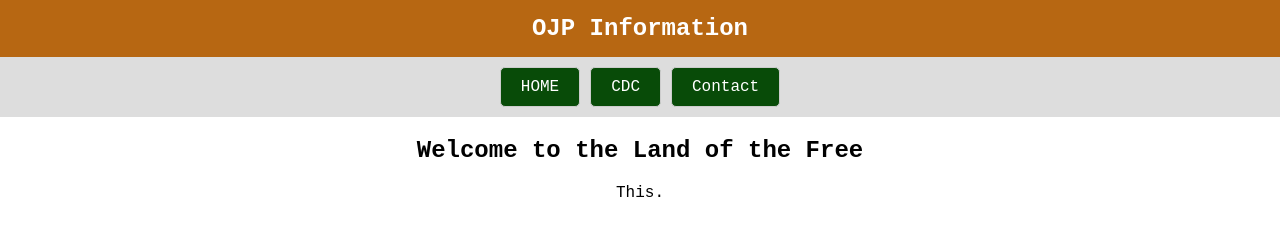
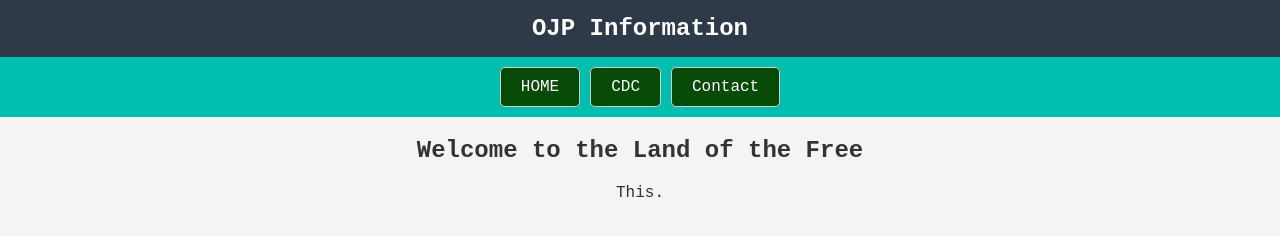
Before and after one commit to vigilant-pancake/land-of-the-free, a plain HTML site: page docs/OJP/ojp_main.html in a window 1280 px wide. Drawn offline with Linux system fonts and the light colour scheme.

Commit message:
Update ojp_main.html

```diff
--- a/docs/OJP/ojp_main.html
+++ b/docs/OJP/ojp_main.html
@@ -1,43 +1,10 @@
 <!DOCTYPE html>
 <html>
 <head>
-    <title>LotF - OJP</title>
-    <style>
-        body {
-            font-family: "Courier New", monospace;
-            margin: 0;
-            padding: 0;
-            text-align: center;
-        }
-        .header {
-            background-color: #b76712;
-            color: white;
-            padding: 15px;
-            font-size: 24px;
-            font-weight: bold;
-        }
-        .nav-bar {
-            display: flex;
-            justify-content: center;
-            background-color: #ddd;
-            padding: 10px;
-        }
-        .nav-bar a {
-            text-decoration: none;
-            padding: 10px 20px;
-            margin: 0 5px;
-            background-color: #084b08;
-            border: 1px solid #ccc;
-            border-radius: 5px;
-            color: white;
-        }
-        .nav-bar a:hover {
-            background-color: #109710;
-        }
-        .content {
-            margin-top: 20px;
-        }
-    </style>
+    <meta charset="UTF-8">
+    <meta name="viewport" content="width=device-width, initial-scale=1.0">
+    <title>OJP-LotF</title>
+    <link rel="stylesheet" href="../css/style_1.css">
 </head>
 <body>
     <div class="header">OJP Information</div>
```
